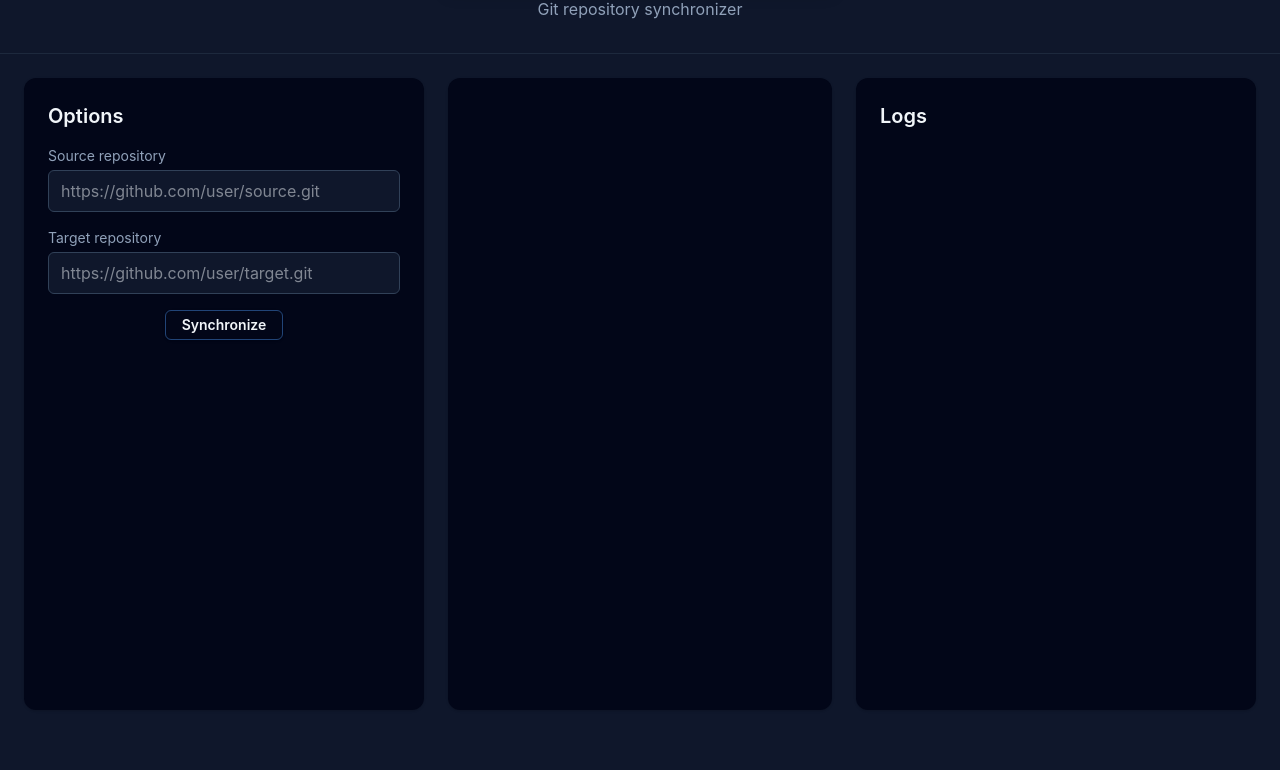
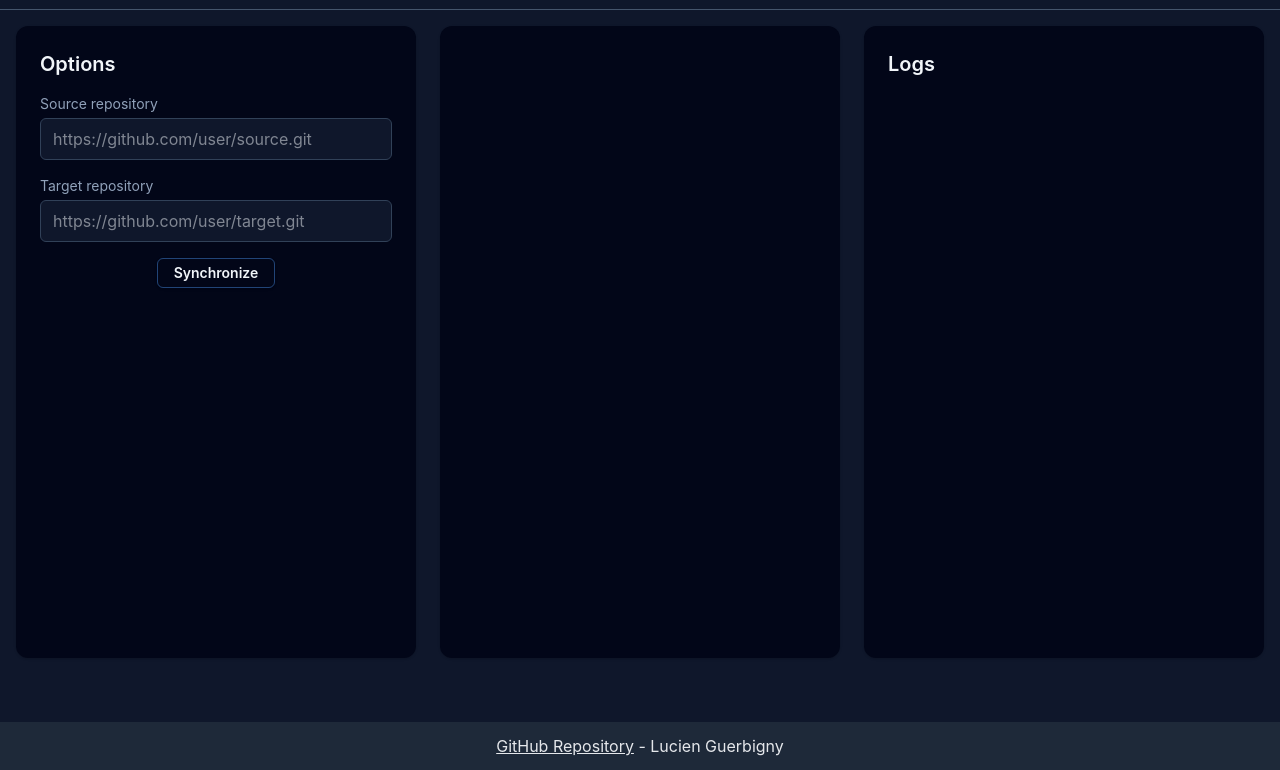
Before and after one commit to k0d3K/Giternance, a website with bundled scripts: page frontend/public/index.html in a window 1280 px wide. Shown: the part 186-956 px from the top of the page. Before the commit the page ends 920 px from the top, so only its background shows below. Built offline with nearby package versions, Linux system fonts and the light colour scheme; what fastify would draw is missing.

Commit message:
UPDATE(front): add footer and better proportions to main page

```diff
--- a/frontend/public/index.html
+++ b/frontend/public/index.html
@@ -6,25 +6,25 @@
   <link rel="stylesheet" href="/dist/assets/style.css">
 </head>
 
-<body class="bg-slate-900 text-slate-100 min-h-screen">
+<body class="bg-slate-900 text-slate-100 min-h-screen flex flex-col">
 
   <!-- Header -->
-  <header class="text-center py-8 border-b border-slate-800">
+  <header class="text-center py-3 border-b border-slate-600">
     <img
       src="/Giternance.png"
       alt="Giternance"
-      class="w-60 sm:w-80 md:w-100 mx-auto rounded-xl shadow-lg"
+      class="w-60 sm:w-80 md:w-100 mx-auto"
     />
-    <p class="text-slate-400 mt-2">
+    <p class="text-slate-400 mt-1 text-sm sm:text-base">
       Git repository synchronizer
     </p>
   </header>
 
   <!-- Main -->
-  <main class="w-full max-w-[1700px] mx-auto grid grid-cols-1 xl:grid-cols-[400px_1fr_400px] gap-6 p-6">
+  <main class="flex-1 w-full max-w-[1700px] mx-auto grid grid-cols-1 xl:grid-cols-[400px_1fr_400px] gap-6 p-4">
 
     <!-- Form -->
-    <section class="bg-slate-950 rounded-xl p-6 shadow">
+    <section class="bg-slate-950 rounded-xl p-6 shadow flex flex-col">
       <h2 class="text-xl font-semibold mb-4">Options</h2>
 
       <div class="space-y-4">
@@ -77,19 +77,28 @@
     </section>
 
     <!-- Calendar -->
-    <section class="bg-slate-950 rounded-xl p-4 shadow">
+    <section class="bg-slate-950 rounded-xl p-4 shadow flex flex-col">
       <div id="calendar" class="flex flex-col h-[600px] overflow-y-auto"> </div>
     </div>
     </section>
 
     <!-- Logs -->
-    <section class="bg-slate-950 rounded-xl p-6 shadow">
+    <section class="bg-slate-950 rounded-xl p-6 shadow flex flex-col">
       <div id="logs">
         <h2 class="text-xl font-semibold mb-4">Logs</h2>
       </div>
     </section>
   </main>
 
+    <!-- Footer -->
+  <footer class="bg-gray-800 text-gray-200 py-3 mt-12">
+    <div class="max-w-6xl mx-auto px-6 text-center">
+      <a href="https://github.com/k0d3K/Giternance" class="underline hover:text-white">GitHub Repository</a>
+      -
+      <span>Lucien Guerbigny</span>
+    </div>
+  </footer>
+
   <!-- Scripts -->
   <script type="module" src="/dist/public/bundle.js"></script>
 </body>
```
